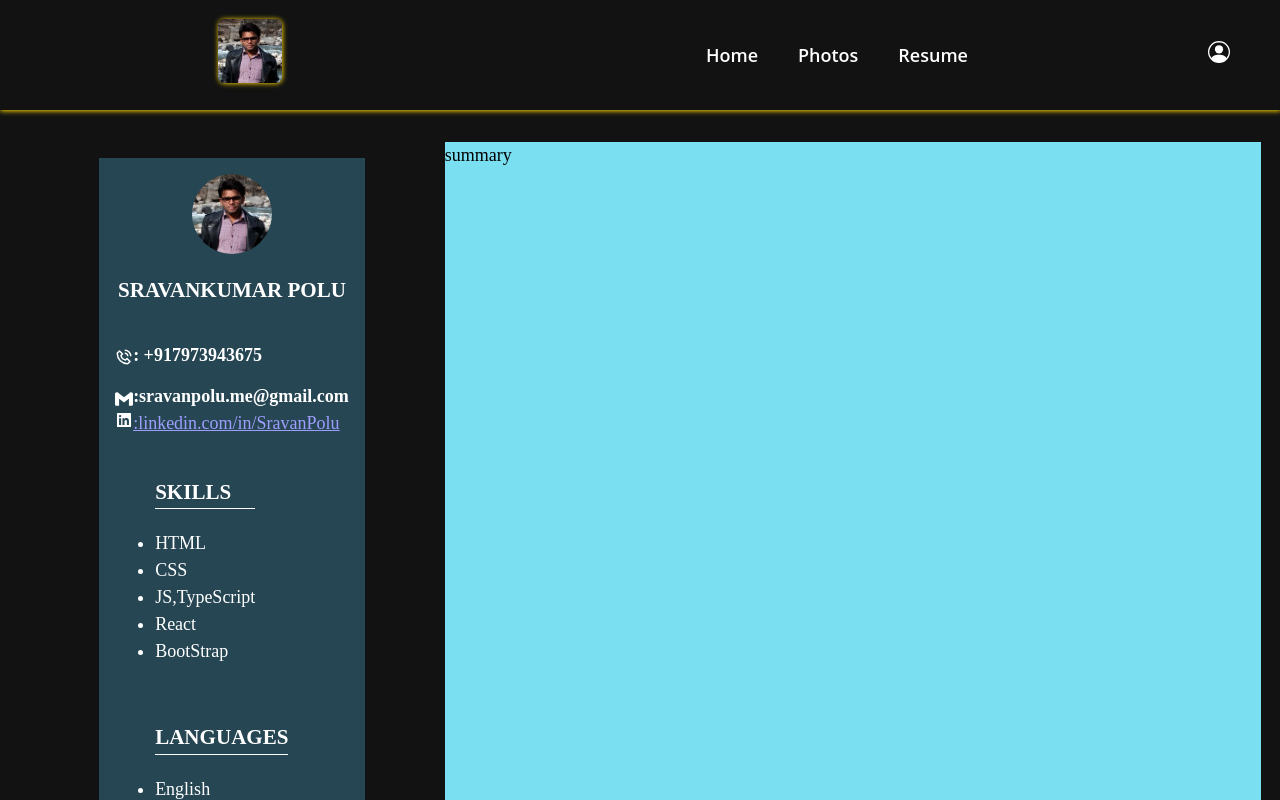
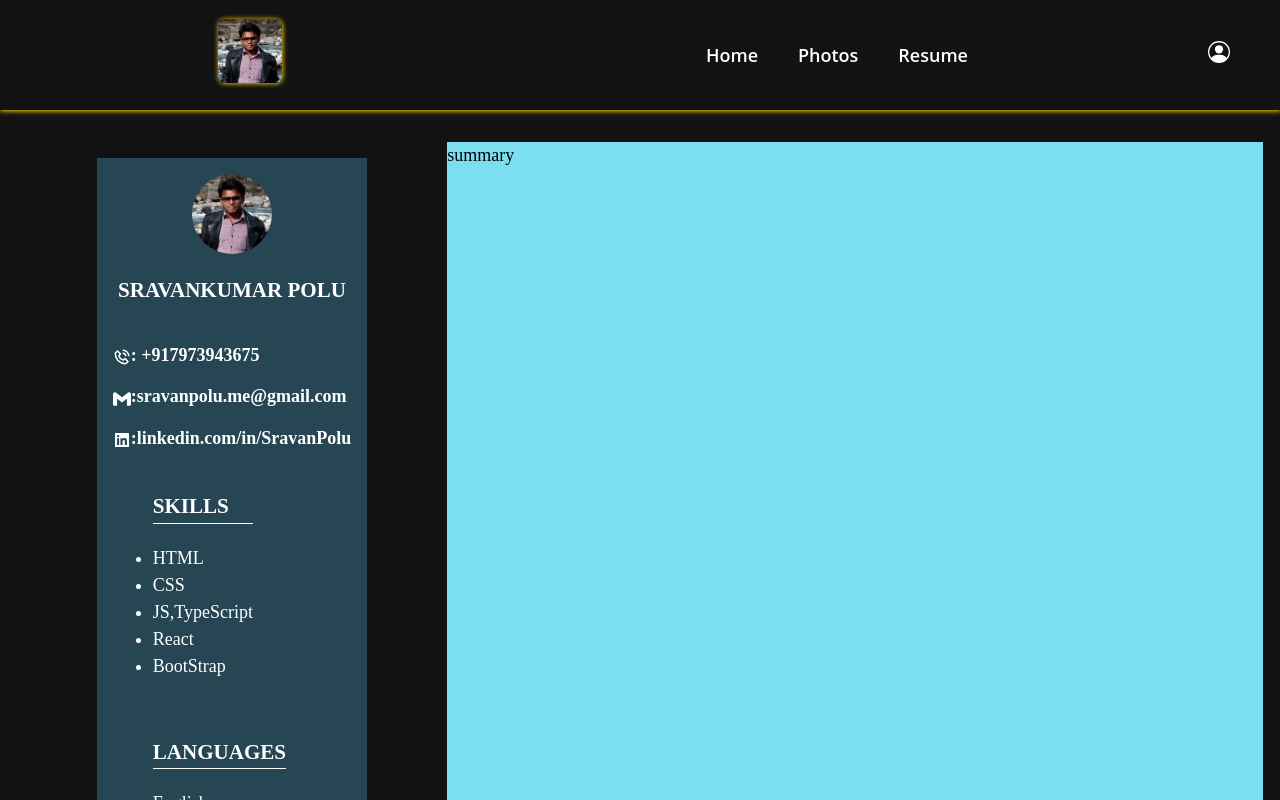
Before and after one commit to PVSR-git/sravanpolu, a React (Create React App) app: page /single-page-resume in a window 1280 px wide. Shown: the top 800 px of the page. Built offline with nearby package versions, Linux system fonts and the light colour scheme; what miragejs would draw is missing.

Commit message:
Styling the LinkedIn section of a single-page resume with the help of CSS.

```diff
--- a/src/App.css
+++ b/src/App.css
@@ -461,6 +461,28 @@ header .login-link {
 .mail a:hover {
   color: #ffc8dd;
 }
+.linked-in1 {
+  display: flex;
+
+  color: white;
+  font-weight: 700;
+  margin-top: 0.9rem;
+}
+.linked-in-icon1 {
+  margin-top: 0.4rem;
+}
+.linked-in1 a,
+.linked-in1 a:link,
+.linked-in1 a:visited {
+  list-style: none;
+  text-decoration: none;
+  color: white;
+  font-weight: 700;
+}
+.linked-in1 a:hover {
+  color: #ffc8dd;
+}
+
 .skill-info {
   display: flex;
 }
```
